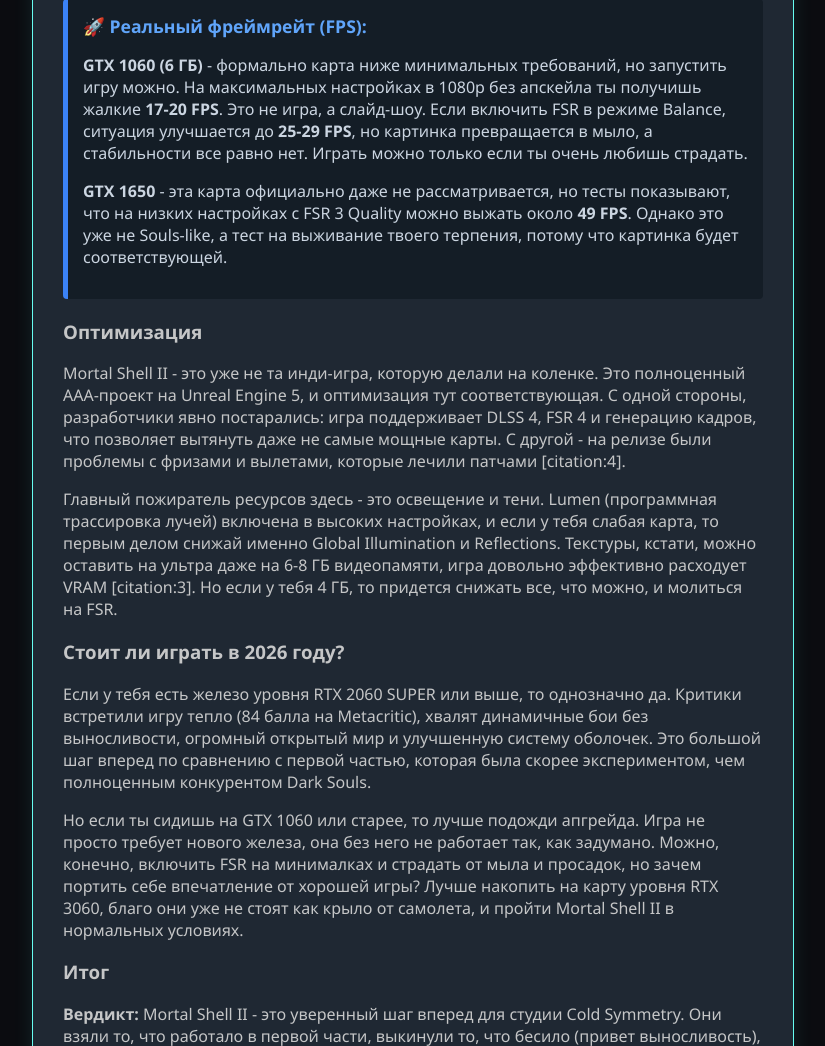
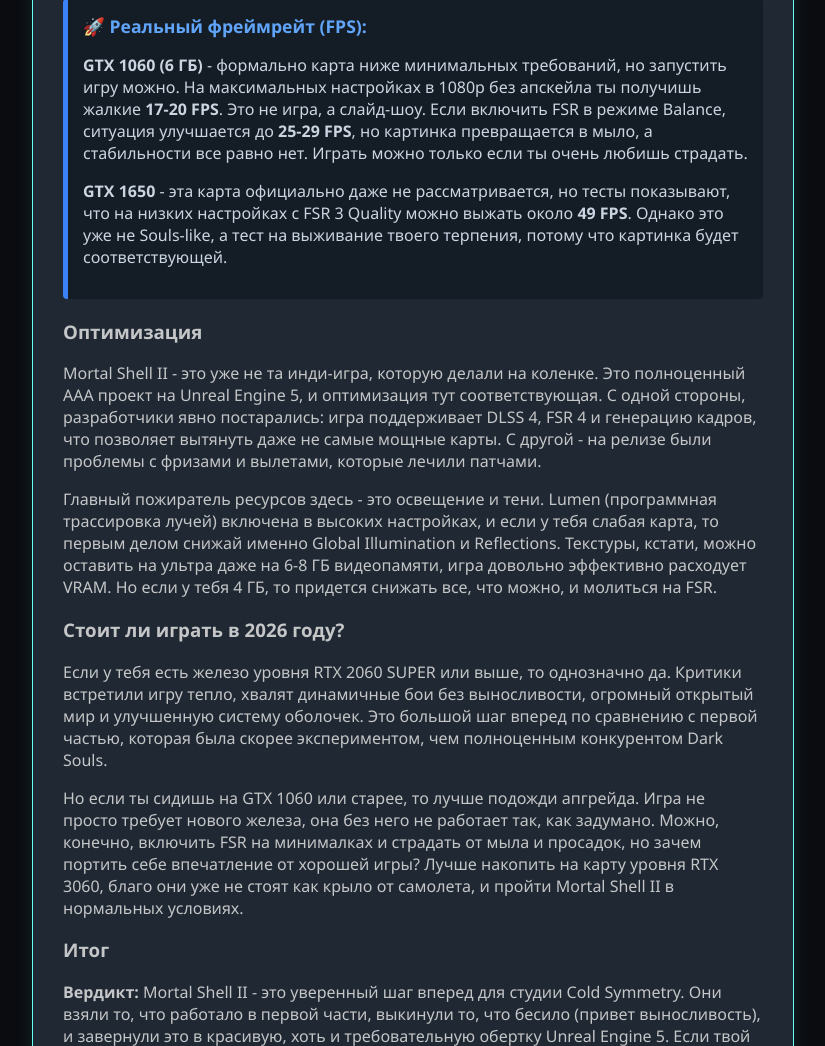
Before and after one commit to artemgorodilov13-cmd/scardum, a Flask app: template templates/game/mortalshell2.html in a window 1280 px wide. Shown: the part 1472-2518 px from the top of the page, without its empty margins (227-1052 px from the left). Run offline with Flask 3, Linux system fonts and the light colour scheme; the template is opened without the code that fills it, so the values that code supplies are empty.

Commit message:
Исправление Mortall Shell II

```diff
--- a/templates/game/mortalshell2.html
+++ b/templates/game/mortalshell2.html
@@ -97,11 +97,11 @@
         </div>
 
         <h3>Оптимизация</h3>
-        <p>Mortal Shell II - это уже не та инди-игра, которую делали на коленке. Это полноценный ААА-проект на Unreal Engine 5, и оптимизация тут соответствующая. С одной стороны, разработчики явно постарались: игра поддерживает DLSS 4, FSR 4 и генерацию кадров, что позволяет вытянуть даже не самые мощные карты. С другой - на релизе были проблемы с фризами и вылетами, которые лечили патчами [citation:4].</p>
-        <p>Главный пожиратель ресурсов здесь - это освещение и тени. Lumen (программная трассировка лучей) включена в высоких настройках, и если у тебя слабая карта, то первым делом снижай именно Global Illumination и Reflections. Текстуры, кстати, можно оставить на ультра даже на 6-8 ГБ видеопамяти, игра довольно эффективно расходует VRAM [citation:3]. Но если у тебя 4 ГБ, то придется снижать все, что можно, и молиться на FSR.</p>
+        <p>Mortal Shell II - это уже не та инди-игра, которую делали на коленке. Это полноценный ААА проект на Unreal Engine 5, и оптимизация тут соответствующая. С одной стороны, разработчики явно постарались: игра поддерживает DLSS 4, FSR 4 и генерацию кадров, что позволяет вытянуть даже не самые мощные карты. С другой - на релизе были проблемы с фризами и вылетами, которые лечили патчами.</p>
+        <p>Главный пожиратель ресурсов здесь - это освещение и тени. Lumen (программная трассировка лучей) включена в высоких настройках, и если у тебя слабая карта, то первым делом снижай именно Global Illumination и Reflections. Текстуры, кстати, можно оставить на ультра даже на 6-8 ГБ видеопамяти, игра довольно эффективно расходует VRAM. Но если у тебя 4 ГБ, то придется снижать все, что можно, и молиться на FSR.</p>
 
         <h3>Стоит ли играть в 2026 году?</h3>
-        <p>Если у тебя есть железо уровня RTX 2060 SUPER или выше, то однозначно да. Критики встретили игру тепло (84 балла на Metacritic), хвалят динамичные бои без выносливости, огромный открытый мир и улучшенную систему оболочек. Это большой шаг вперед по сравнению с первой частью, которая была скорее экспериментом, чем полноценным конкурентом Dark Souls.</p>
+        <p>Если у тебя есть железо уровня RTX 2060 SUPER или выше, то однозначно да. Критики встретили игру тепло, хвалят динамичные бои без выносливости, огромный открытый мир и улучшенную систему оболочек. Это большой шаг вперед по сравнению с первой частью, которая была скорее экспериментом, чем полноценным конкурентом Dark Souls.</p>
         <p>Но если ты сидишь на GTX 1060 или старее, то лучше подожди апгрейда. Игра не просто требует нового железа, она без него не работает так, как задумано. Можно, конечно, включить FSR на минималках и страдать от мыла и просадок, но зачем портить себе впечатление от хорошей игры? Лучше накопить на карту уровня RTX 3060, благо они уже не стоят как крыло от самолета, и пройти Mortal Shell II в нормальных условиях.</p>
 
         <h3>Итог</h3>
```
